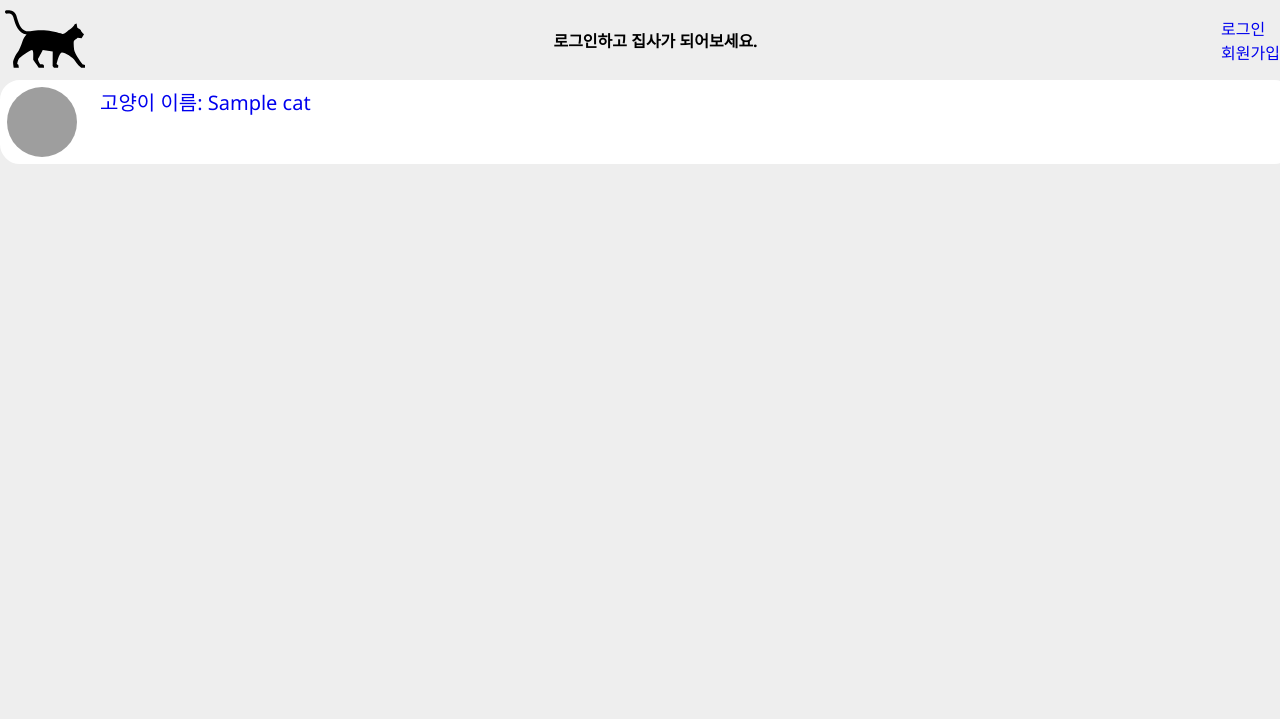
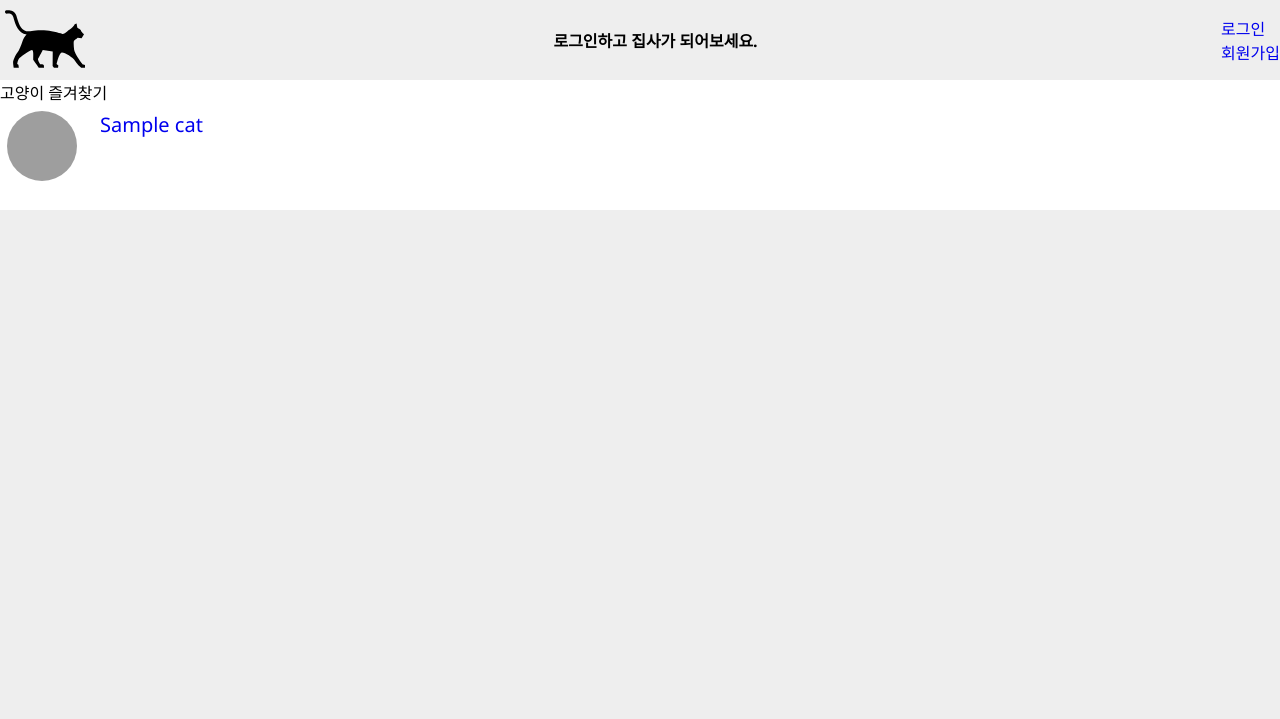
Before and after one commit to TownOneWheel/townonewheel, a Django app: page /social/favorite/1 in a window 1280 px wide. Shown: the top 719 px of the page. Run offline with Django 3.2, Linux system fonts and the light colour scheme; tables that the repository leaves empty hold one stand-in row (values such as "Sample post"); some web fonts are replaced; grey boxes are pictures that could not be loaded.

Commit message:
feat: css edit

```diff
--- a/social/templates/favorite.html
+++ b/social/templates/favorite.html
@@ -1,17 +1,20 @@
 {% extends "base.html" %}{% load static %}
 {% block content %}
 <link rel="stylesheet" href="{% static 'css/favorite.css' %}">
+<div class="around">
+<span class="title">고양이 즐겨찾기</span>
 {% for cat in user.relationship.favorite_cat.all %}
 <a href="{% url 'crud:cat_detail' cat.pk %}">
     <div class="wrapper">
         <div class="box">
             <img class="img" src="{{cat.image.all.first.url}}">
                 <span class="cat">
-               고양이 이름: {{cat.catname}}
+                    {{cat.catname}}
                 </span>
         </div>
     </div>
 </a>
 <br>
 {% endfor %}
+</div>
 {% endblock content %}
--- a/static/css/add.css
+++ b/static/css/add.css
@@ -33,7 +33,7 @@
   background-repeat: no-repeat;
   background-size: auto;
   position: absolute;
-  top: 0vh;
+  top: -1vh;
   right: 5vw;
 }
 
--- a/static/css/base.css
+++ b/static/css/base.css
@@ -49,7 +49,6 @@ a {
 .nav {
   position: fixed;
   bottom: 0;
-  height: 5vh;
   background-color: #eeeeee;
   display: block;
   width: 100%;
--- a/static/css/favorite.css
+++ b/static/css/favorite.css
@@ -22,3 +22,9 @@
   border: 7px white solid;
   border-radius: 20px;
 }
+.title{
+  color: black
+}
+.around{
+  background-color: white;
+}
```
